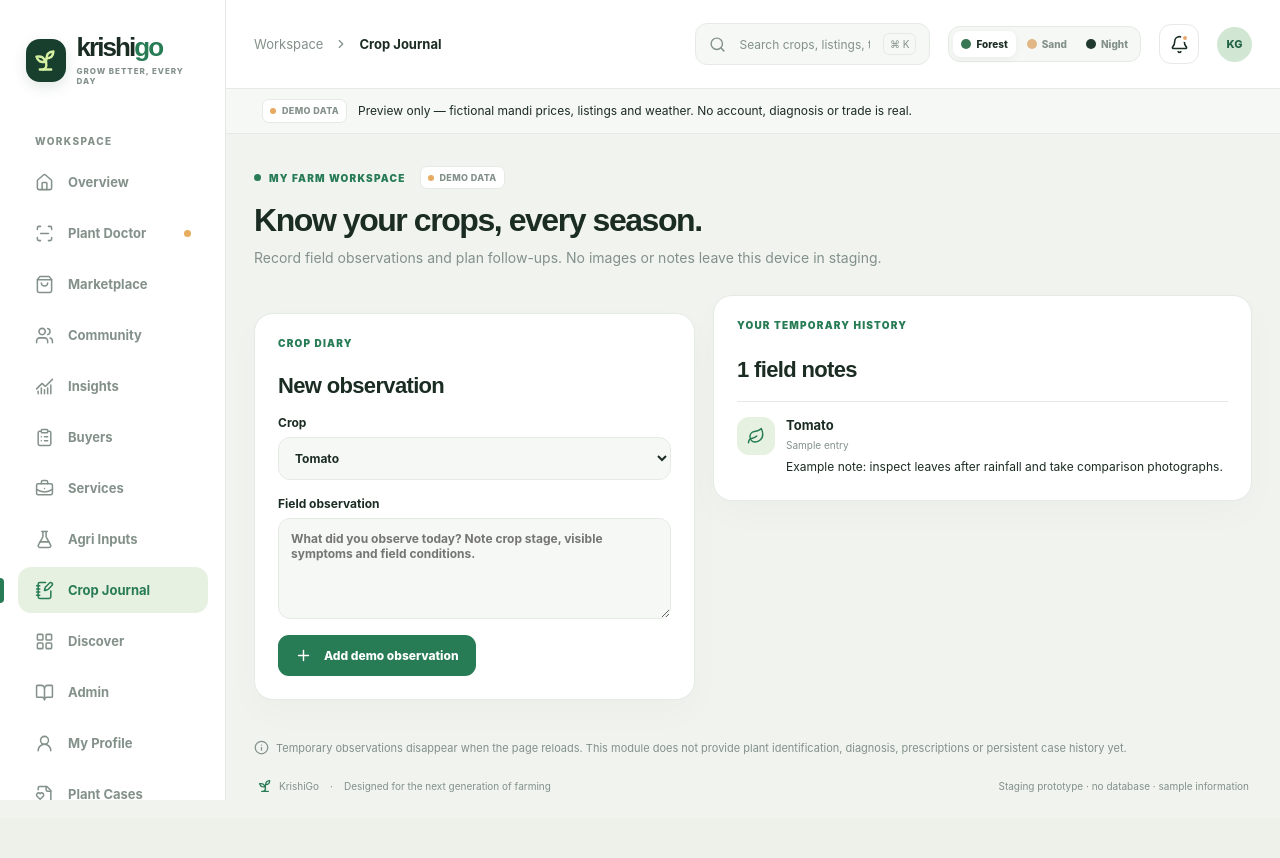
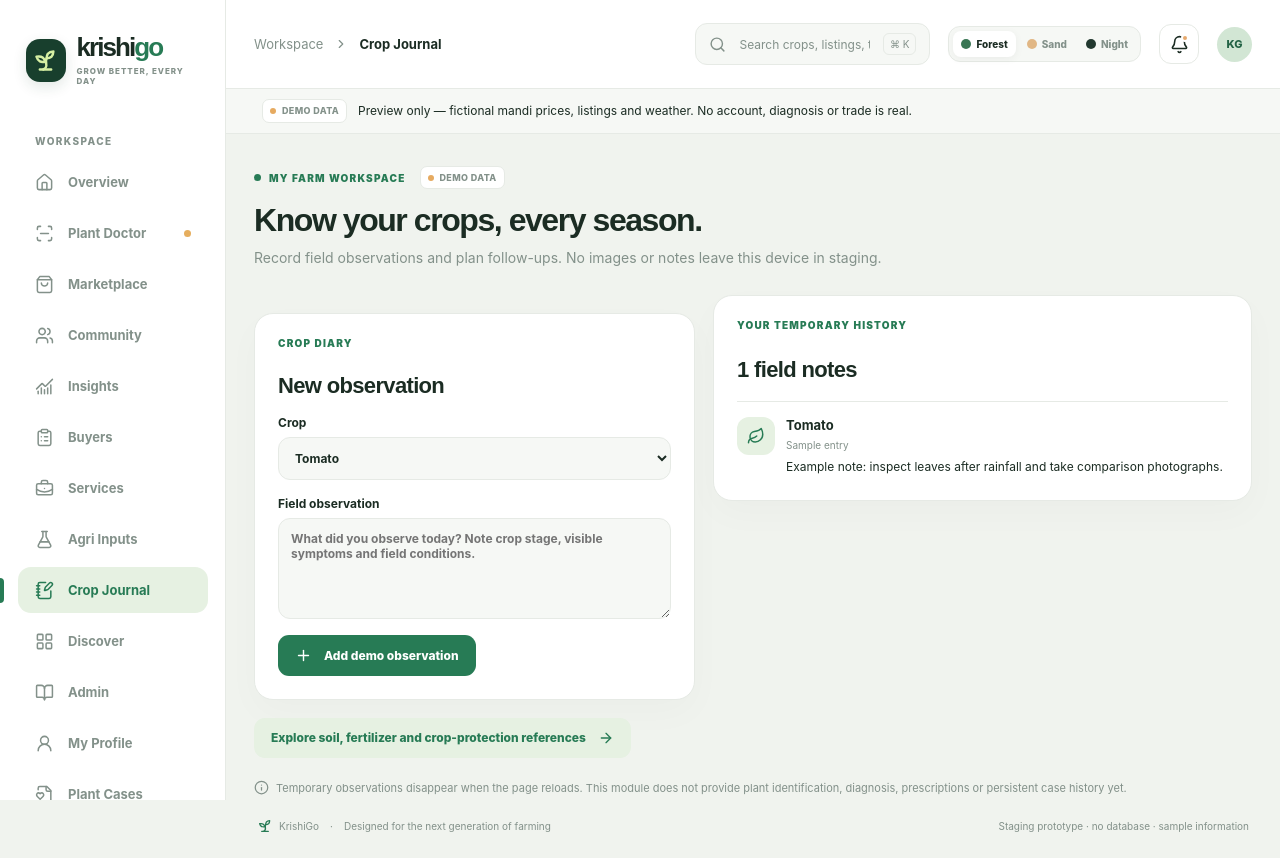
Before and after one commit to indigiti/krishigo, a React (Vite) app in the folder apps/web/: page / in a window 1280 px wide. Both pictures are taken after a click on the button "Crop Journal". Before the commit the page ends 818 px from the top, so only its background shows below. Built offline with nearby package versions, Linux system fonts and the light colour scheme.

Commit message:
feat(inputs): link crop journal to soil, input and nutrient workflows

```diff
--- a/apps/web/src/features/Workspaces.tsx
+++ b/apps/web/src/features/Workspaces.tsx
@@ -66,12 +66,13 @@ function DiscoverBoard(){
     <DemoNote>All 25 cards now open interactive module-specific staging exercises. They are not live integrated agricultural services. News, scheme and learning content remain editorial drafts.</DemoNote>
   </>;
 }
-function CropJournal(){
+function CropJournal({onNavigate}:{onNavigate?:(page:'Agri Inputs')=>void}){
  const [entries,setEntries]=useState<JournalEntry[]>([{id:1,crop:'Tomato',observation:'Example note: inspect leaves after rainfall and take comparison photographs.',date:'Sample entry'}]);const [crop,setCrop]=useState('Tomato');const [note,setNote]=useState('');
  const add=(e:FormEvent)=>{e.preventDefault();if(!note.trim())return;setEntries(s=>[{id:Date.now(),crop,observation:note.trim().slice(0,1000),date:'Session draft'},...s]);setNote('');};
  return <><SectionTitle eyebrow="MY FARM WORKSPACE" title="Know your crops, every season." copy="Record field observations and plan follow-ups. No images or notes leave this device in staging."/>
     <div className="workspace-split"><form className="surface-card workspace-form" onSubmit={add}><div className="section-eyebrow">CROP DIARY</div><h3>New observation</h3><label>Crop<select value={crop} onChange={e=>setCrop(e.target.value)}>{['Tomato','Onion','Soybean','Cotton','Chilli','Sugarcane','Other'].map(c=><option key={c}>{c}</option>)}</select></label><label>Field observation<textarea maxLength={1000} rows={5} placeholder="What did you observe today? Note crop stage, visible symptoms and field conditions." value={note} onChange={e=>setNote(e.target.value)} required/></label><button className="btn btn-primary" type="submit"><Plus size={17}/> Add demo observation</button></form>
     <div className="surface-card journal-list"><div className="section-eyebrow">YOUR TEMPORARY HISTORY</div><h3>{entries.length} field notes</h3>{entries.map(x=><article className="journal-item" key={x.id}><div className="journal-dot"><Leaf size={18}/></div><div><strong>{x.crop}</strong><small>{x.date}</small><p>{x.observation}</p></div></article>)}</div></div>
+    <button className="btn btn-soft" type="button" onClick={()=>onNavigate?.('Agri Inputs')}>Explore soil, fertilizer and crop-protection references <ArrowRight size={16}/></button>
     <DemoNote>Temporary observations disappear when the page reloads. This module does not provide plant identification, diagnosis, prescriptions or persistent case history yet.</DemoNote>
  </>;
 }
@@ -82,4 +83,4 @@ function AdminBoard(){
  <section className="surface-card"><div className="section-head"><div><div className="section-eyebrow">INTEGRATION READINESS</div><h3>System boundaries</h3></div><SlidersHorizontal size={19}/></div><div className="admin-rows">{rows.map(r=><div key={r.label}><div><strong>{r.label}</strong><small>{r.detail}</small></div><span className="scope-tag">{r.state}</span></div>)}</div></section><DemoNote>Admin is a public staging preview, not an authenticated or production management interface. Do not expose real operational controls here.</DemoNote>
  </>;
 }
-export default function Workspaces({page}: {page:Workspace}) { switch(page){case 'Buyers':return <BuyerBoard/>;case 'Services':return <ServicesBoard/>;case 'Discover':return <DiscoverBoard/>;case 'Crop Journal':return <CropJournal/>;case 'Admin':return <ModuleControlPanel/>;case 'My Profile':return <ProfileWorkspace/>;case 'Plant Cases':return <CasesWorkspace/>;} }
+export default function Workspaces({page,onNavigate}: {page:Workspace;onNavigate?:(page:'Agri Inputs')=>void}) { switch(page){case 'Buyers':return <BuyerBoard/>;case 'Services':return <ServicesBoard/>;case 'Discover':return <DiscoverBoard/>;case 'Crop Journal':return <CropJournal onNavigate={onNavigate}/>;case 'Admin':return <ModuleControlPanel/>;case 'My Profile':return <ProfileWorkspace/>;case 'Plant Cases':return <CasesWorkspace/>;} }
```
